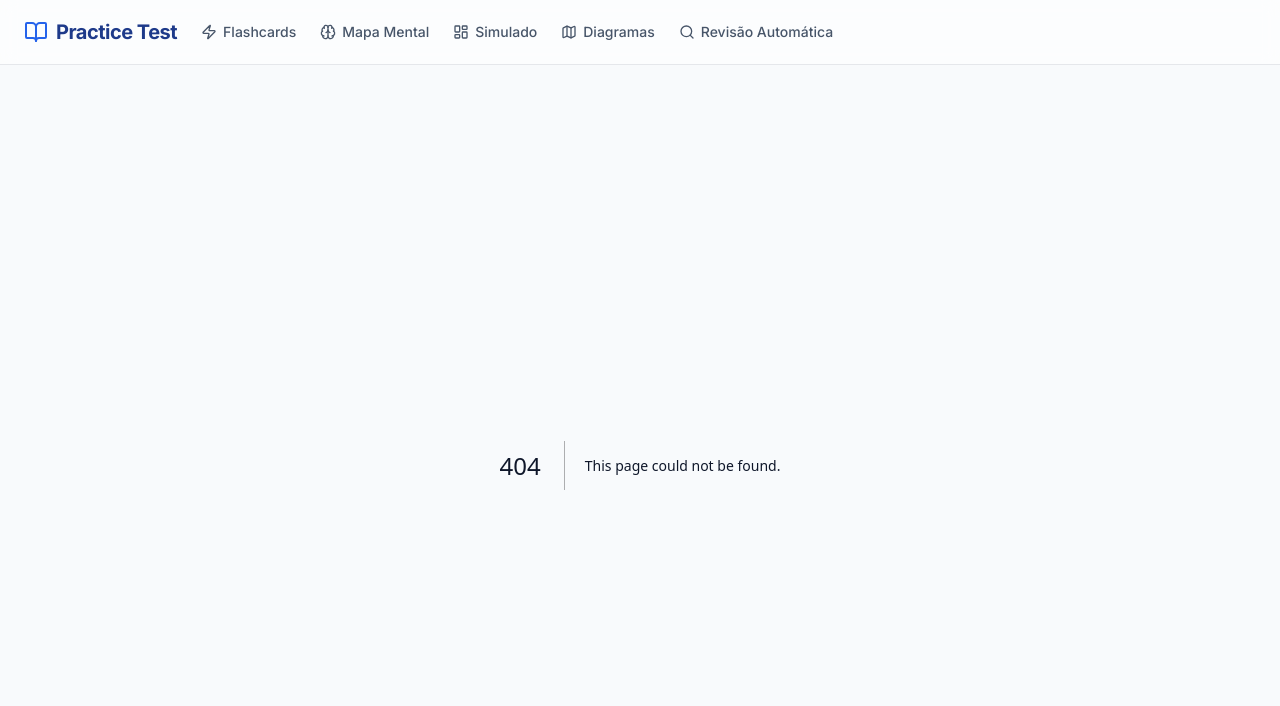
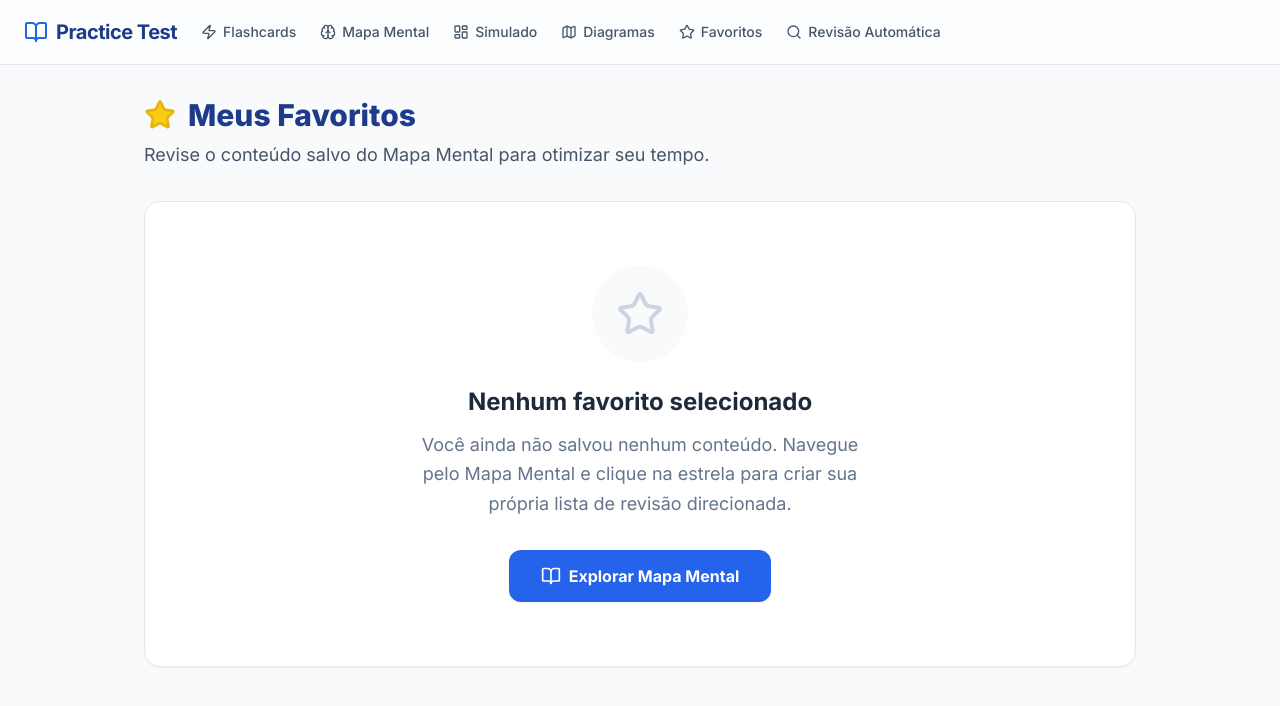
Before and after one commit to Espindola1994/Pratic-Test, a Next.js app: page /favoritos in a window 1280 px wide. Before the commit this address had no page. Shown: the top 706 px of the page. Built offline with nearby package versions, Linux system fonts and the light colour scheme.

Commit message:
feat: Adiciona funcionalidade de favoritos

```diff
--- /dev/null
+++ b/src/app/favoritos/page.tsx
@@ -0,0 +1,82 @@
+"use client";
+
+import { useFavorites } from "@/hooks/useFavorites";
+import { Star, BookOpen, Trash2 } from "lucide-react";
+import Link from "next/link";
+
+export default function FavoritosPage() {
+  const { favorites, removeFavorite, isLoaded } = useFavorites();
+
+  if (!isLoaded) {
+    return (
+      <div className="container mx-auto px-4 py-16 max-w-5xl flex justify-center items-center">
+        <div className="animate-spin rounded-full h-12 w-12 border-b-2 border-blue-600"></div>
+      </div>
+    );
+  }
+
+  return (
+    <div className="container mx-auto px-4 py-8 max-w-5xl">
+      <div className="mb-8">
+        <h1 className="text-3xl font-extrabold text-blue-900 flex items-center gap-3">
+          <Star className="w-8 h-8 fill-yellow-400 text-yellow-500" />
+          Meus Favoritos
+        </h1>
+        <p className="text-slate-600 mt-2 text-lg">
+          Revise o conteúdo salvo do Mapa Mental para otimizar seu tempo.
+        </p>
+      </div>
+
+      {favorites.length === 0 ? (
+        <div className="bg-white rounded-2xl border border-slate-200 shadow-sm p-12 md:p-16 text-center flex flex-col items-center">
+          <div className="w-24 h-24 bg-slate-50 text-slate-300 rounded-full flex items-center justify-center mb-6">
+            <Star className="w-12 h-12" />
+          </div>
+          <h2 className="text-2xl font-bold text-slate-800 mb-3">Nenhum favorito selecionado</h2>
+          <p className="text-slate-500 mb-8 max-w-md mx-auto text-lg leading-relaxed">
+            Você ainda não salvou nenhum conteúdo. Navegue pelo Mapa Mental e clique na estrela para criar sua própria lista de revisão direcionada.
+          </p>
+          <Link
+            href="/mapa-mental"
+            className="inline-flex items-center gap-2 bg-blue-600 text-white px-8 py-3.5 rounded-xl font-bold hover:bg-blue-700 transition-all shadow-sm hover:shadow-md active:scale-[0.98]"
+          >
+            <BookOpen className="w-5 h-5" />
+            Explorar Mapa Mental
+          </Link>
+        </div>
+      ) : (
+        <div className="grid gap-5">
+          {favorites.map((item) => (
+            <div
+              key={item.id}
+              className="bg-white p-6 rounded-2xl border border-slate-200 shadow-sm hover:border-blue-200 transition-colors"
+            >
+              <div className="flex flex-col md:flex-row justify-between items-start gap-4 md:gap-8">
+                <div className="flex-1">
+                  <div className="inline-block px-3 py-1 bg-blue-50 text-blue-700 text-xs font-bold uppercase tracking-wider rounded-lg mb-4">
+                    {item.category}
+                  </div>
+                  <h3 className="text-lg md:text-xl font-bold text-slate-800 mb-3 leading-snug">
+                    {item.question}
+                  </h3>
+                  <p className="text-slate-600 leading-relaxed text-[15px] md:text-base">
+                    {item.answer}
+                  </p>
+                </div>
+
+                <button
+                  onClick={() => removeFavorite(item.id)}
+                  className="shrink-0 p-2.5 md:p-3 text-slate-400 hover:text-red-600 hover:bg-red-50 rounded-xl transition-all flex items-center gap-2 font-semibold w-full md:w-auto justify-center border border-transparent hover:border-red-100"
+                  title="Remover dos favoritos"
+                >
+                  <Trash2 className="w-5 h-5" />
+                  <span className="md:hidden">Remover dos favoritos</span>
+                </button>
+              </div>
+            </div>
+          ))}
+        </div>
+      )}
+    </div>
+  );
+}
--- a/src/app/mapa-mental/page.tsx
+++ b/src/app/mapa-mental/page.tsx
@@ -2,9 +2,10 @@
 
 import { useState } from "react";
 import { getAllCategories, getItemsByCategory } from "@/lib/categories";
-import { ChevronDown, FileText, BrainCircuit } from "lucide-react";
+import { ChevronDown, FileText, BrainCircuit, Star } from "lucide-react";
 import { cn } from "@/lib/utils";
 import { motion, AnimatePresence } from "framer-motion";
+import { useFavorites } from "@/hooks/useFavorites";
 
 export default function MapaMentalPage() {
   const categories = getAllCategories();
@@ -12,6 +13,8 @@ export default function MapaMentalPage() {
   const [openCategories, setOpenCategories] = useState<Record<string, boolean>>(
     categories.reduce((acc, cat) => ({ ...acc, [cat]: false }), {})
   );
+
+  const { toggleFavorite, isFavorite } = useFavorites();
 
   const toggleCategory = (category: string) => {
     setOpenCategories(prev => ({ ...prev, [category]: !prev[category] }));
@@ -98,8 +101,25 @@ export default function MapaMentalPage() {
                     >
                       <div className="p-5 grid gap-4 bg-slate-50/50">
                         {items.map((item) => (
-                          <div key={item.id} className="bg-white p-4 rounded-xl border border-slate-100 shadow-sm">
-                            <h3 className="font-semibold text-slate-800 mb-2">{item.question}</h3>
+                          <div key={item.id} className="relative bg-white p-4 rounded-xl border border-slate-100 shadow-sm group">
+                            <button
+                              onClick={(e) => {
+                                e.stopPropagation();
+                                toggleFavorite(item);
+                              }}
+                              className="absolute top-4 right-4 p-1 rounded-full hover:bg-slate-50 transition-colors"
+                              title={isFavorite(item.id) ? "Remover dos favoritos" : "Adicionar aos favoritos"}
+                            >
+                              <Star
+                                className={cn(
+                                  "w-5 h-5 transition-all",
+                                  isFavorite(item.id)
+                                    ? "fill-yellow-400 text-yellow-500 scale-110"
+                                    : "text-slate-300 group-hover:text-yellow-400"
+                                )}
+                              />
+                            </button>
+                            <h3 className="font-semibold text-slate-800 mb-2 pr-8">{item.question}</h3>
                             <p className="text-slate-600 text-sm leading-relaxed">{item.answer}</p>
                           </div>
                         ))}
@@ -130,9 +150,25 @@ export default function MapaMentalPage() {
                   </h3>
                   <div className="grid md:grid-cols-2 gap-x-8 gap-y-4">
                     {items.map((item) => (
-                      <div key={`cola-item-${item.id}`} className="text-sm break-inside-avoid">
-                        <strong className="text-slate-800 block mb-0.5">{item.question}</strong>
-                        <span className="text-slate-600 block">{item.answer}</span>
+                      <div key={`cola-item-${item.id}`} className="text-sm break-inside-avoid relative group">
+                        <div className="flex items-start justify-between gap-2">
+                          <strong className="text-slate-800 block mb-0.5">{item.question}</strong>
+                          <button
+                            onClick={() => toggleFavorite(item)}
+                            className="shrink-0 p-0.5 mt-0.5 transition-colors"
+                            title={isFavorite(item.id) ? "Remover dos favoritos" : "Adicionar aos favoritos"}
+                          >
+                            <Star
+                              className={cn(
+                                "w-4 h-4 transition-all",
+                                isFavorite(item.id)
+                                  ? "fill-yellow-400 text-yellow-500"
+                                  : "text-slate-300 opacity-0 group-hover:opacity-100 hover:text-yellow-400"
+                              )}
+                            />
+                          </button>
+                        </div>
+                        <span className="text-slate-600 block pr-6">{item.answer}</span>
                       </div>
                     ))}
                   </div>
--- a/src/components/header.tsx
+++ b/src/components/header.tsx
@@ -1,5 +1,5 @@
 import Link from "next/link";
-import { BookOpen, Brain, LayoutDashboard, Search, Zap, Map } from "lucide-react";
+import { BookOpen, Brain, LayoutDashboard, Search, Zap, Map, Star } from "lucide-react";
 
 export function Header() {
   return (
@@ -22,6 +22,9 @@ export function Header() {
           <Link href="/diagramas-rov" className="flex items-center gap-1.5 text-slate-600 hover:text-blue-600 transition-colors">
             <Map className="h-4 w-4" /> Diagramas
           </Link>
+          <Link href="/favoritos" className="flex items-center gap-1.5 text-slate-600 hover:text-blue-600 transition-colors">
+            <Star className="h-4 w-4" /> Favoritos
+          </Link>
           <Link href="/revisao" className="flex items-center gap-1.5 text-slate-600 hover:text-blue-600 transition-colors">
             <Search className="h-4 w-4" /> Revisão Automática
           </Link>
@@ -36,16 +39,16 @@ export function Header() {
 
       {/* Mobile nav bar (bottom) */}
       <div className="md:hidden fixed bottom-0 left-0 z-50 w-full h-[calc(4rem+env(safe-area-inset-bottom))] pb-[env(safe-area-inset-bottom)] bg-white border-t border-gray-200">
-        <div className="grid h-full max-w-[600px] grid-cols-5 mx-auto font-medium">
+        <div className="grid h-full max-w-[600px] grid-cols-6 mx-auto font-medium">
           <Link href="/" className="inline-flex flex-col items-center justify-center px-1 hover:bg-gray-50 group text-slate-500 hover:text-blue-600">
             <BookOpen className="w-5 h-5 mb-1 text-slate-500 group-hover:text-blue-600" />
             <span className="text-[10px]">Home</span>
           </Link>
-          <Link href="/flashcards" className="inline-flex flex-col items-center justify-center px-5 hover:bg-gray-50 group text-slate-500 hover:text-blue-600">
+          <Link href="/flashcards" className="inline-flex flex-col items-center justify-center px-1 hover:bg-gray-50 group text-slate-500 hover:text-blue-600">
             <Zap className="w-5 h-5 mb-1 text-slate-500 group-hover:text-blue-600" />
             <span className="text-[10px]">Flashcards</span>
           </Link>
-          <Link href="/mapa-mental" className="inline-flex flex-col items-center justify-center px-5 hover:bg-gray-50 group text-slate-500 hover:text-blue-600">
+          <Link href="/mapa-mental" className="inline-flex flex-col items-center justify-center px-1 hover:bg-gray-50 group text-slate-500 hover:text-blue-600">
             <Brain className="w-5 h-5 mb-1 text-slate-500 group-hover:text-blue-600" />
             <span className="text-[10px]">Mapa</span>
           </Link>
@@ -57,6 +60,10 @@ export function Header() {
             <Map className="w-5 h-5 mb-1 text-slate-500 group-hover:text-blue-600" />
             <span className="text-[10px]">Diagramas</span>
           </Link>
+          <Link href="/favoritos" className="inline-flex flex-col items-center justify-center px-1 hover:bg-gray-50 group text-slate-500 hover:text-blue-600">
+            <Star className="w-5 h-5 mb-1 text-slate-500 group-hover:text-blue-600" />
+            <span className="text-[10px] truncate max-w-full text-center">Favoritos</span>
+          </Link>
         </div>
       </div>
     </header>
--- /dev/null
+++ b/src/hooks/useFavorites.ts
@@ -0,0 +1,54 @@
+import { useState, useEffect } from 'react';
+import { StudyItem } from '@/types/study';
+
+export function useFavorites() {
+  const [favorites, setFavorites] = useState<StudyItem[]>([]);
+  const [isLoaded, setIsLoaded] = useState(false);
+
+  useEffect(() => {
+    try {
+      const stored = localStorage.getItem('rov_favorites');
+      if (stored) {
+        setFavorites(JSON.parse(stored));
+      }
+    } catch (error) {
+      console.error('Error loading favorites from localStorage', error);
+    } finally {
+      setIsLoaded(true);
+    }
+  }, []);
+
+  const saveFavorites = (newFavorites: StudyItem[]) => {
+    try {
+      localStorage.setItem('rov_favorites', JSON.stringify(newFavorites));
+      setFavorites(newFavorites);
+    } catch (error) {
+      console.error('Error saving favorites to localStorage', error);
+    }
+  };
+
+  const toggleFavorite = (item: StudyItem) => {
+    const isFav = favorites.some((fav) => fav.id === item.id);
+    if (isFav) {
+      saveFavorites(favorites.filter((fav) => fav.id !== item.id));
+    } else {
+      saveFavorites([...favorites, item]);
+    }
+  };
+
+  const removeFavorite = (id: string) => {
+    saveFavorites(favorites.filter((fav) => fav.id !== id));
+  };
+
+  const isFavorite = (id: string) => {
+    return favorites.some((fav) => fav.id === id);
+  };
+
+  return {
+    favorites,
+    isLoaded,
+    toggleFavorite,
+    removeFavorite,
+    isFavorite,
+  };
+}
```
